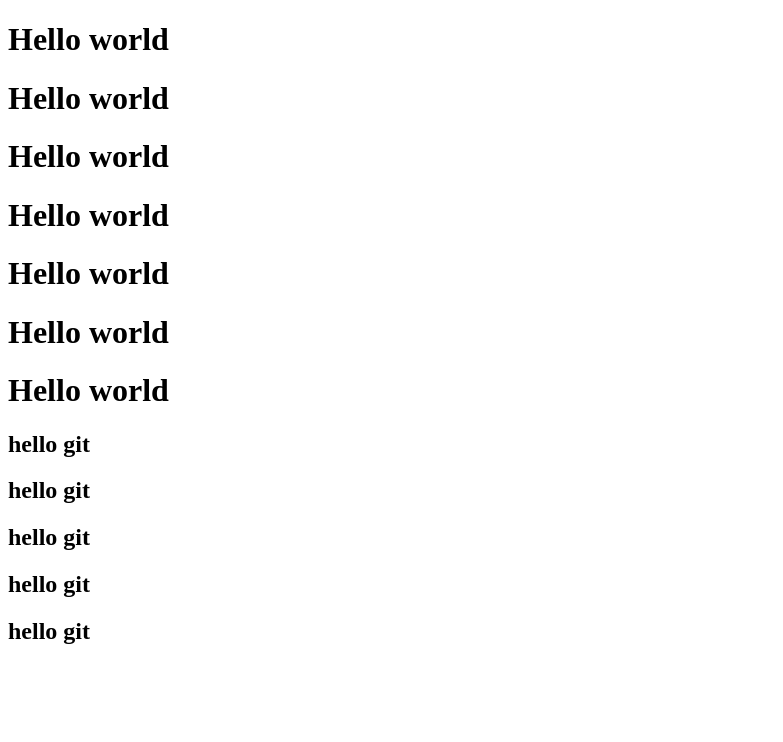
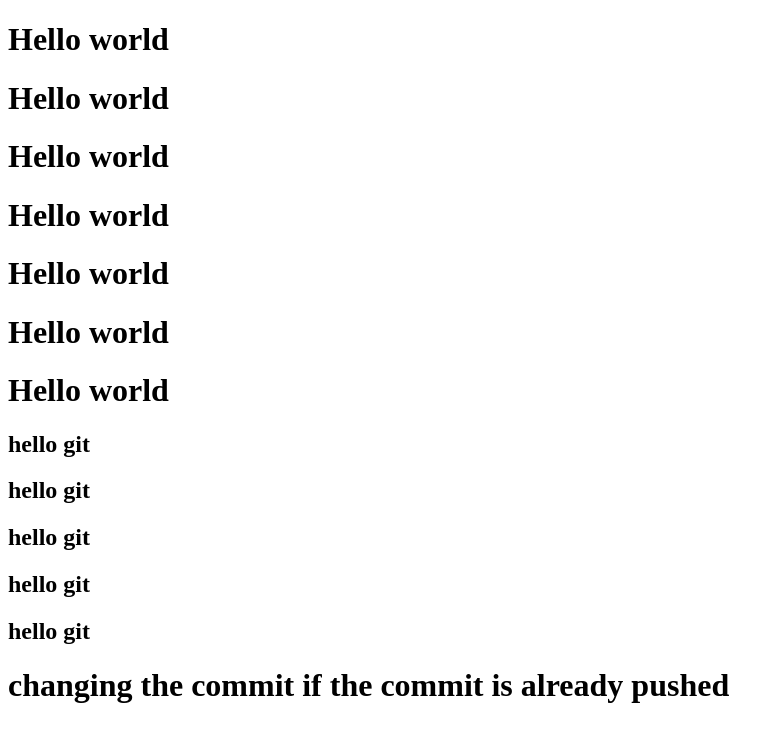
Before and after one commit to ashishkk22/git-gitflow-practical, a plain HTML site: page index.html in a window 1280 px wide. Shown: the whole page, without its empty margins (0-783 px from the left). Drawn offline with Linux system fonts and the light colour scheme.

```diff
--- a/index.html
+++ b/index.html
@@ -19,5 +19,6 @@
     <h2>hello git</h2>
     <h2>hello git</h2>
     <h2>hello git</h2>
+    <h1>changing the commit if the commit is already pushed</h1>
   </body>
 </html>
```
